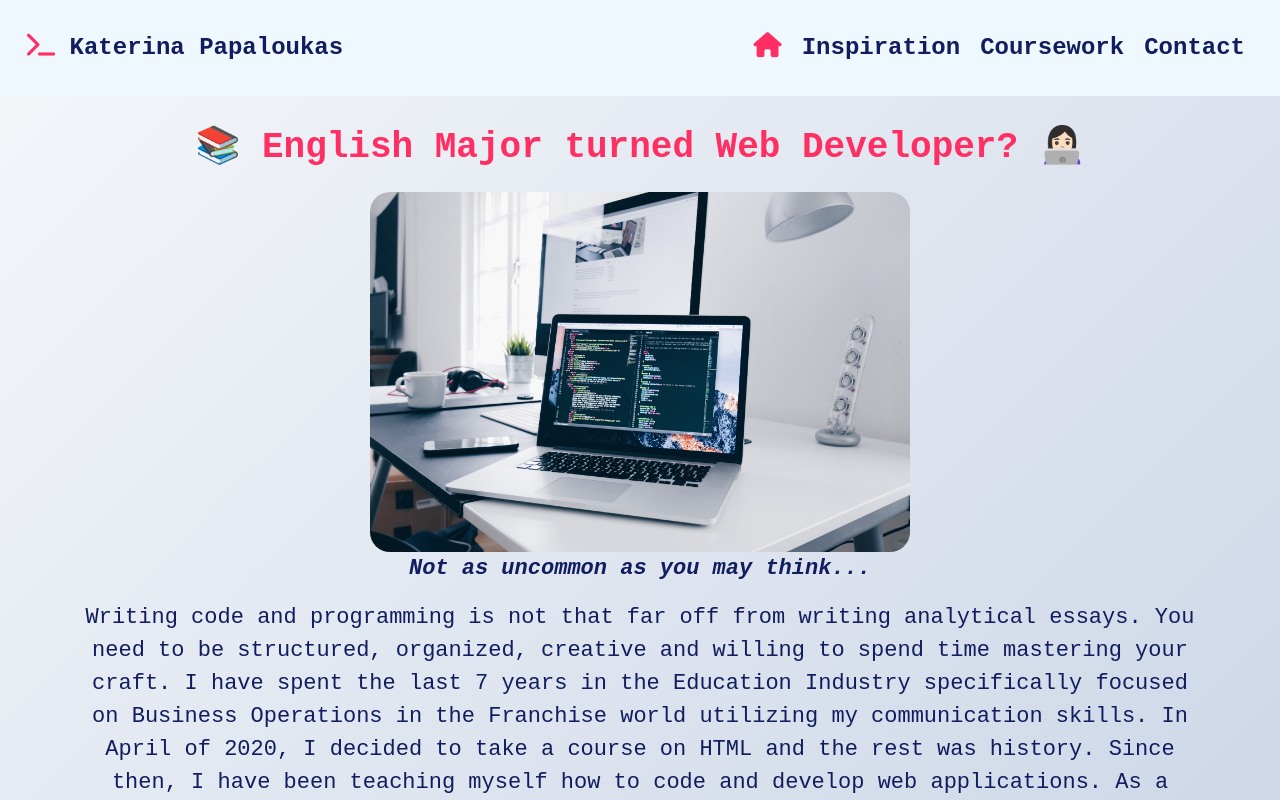
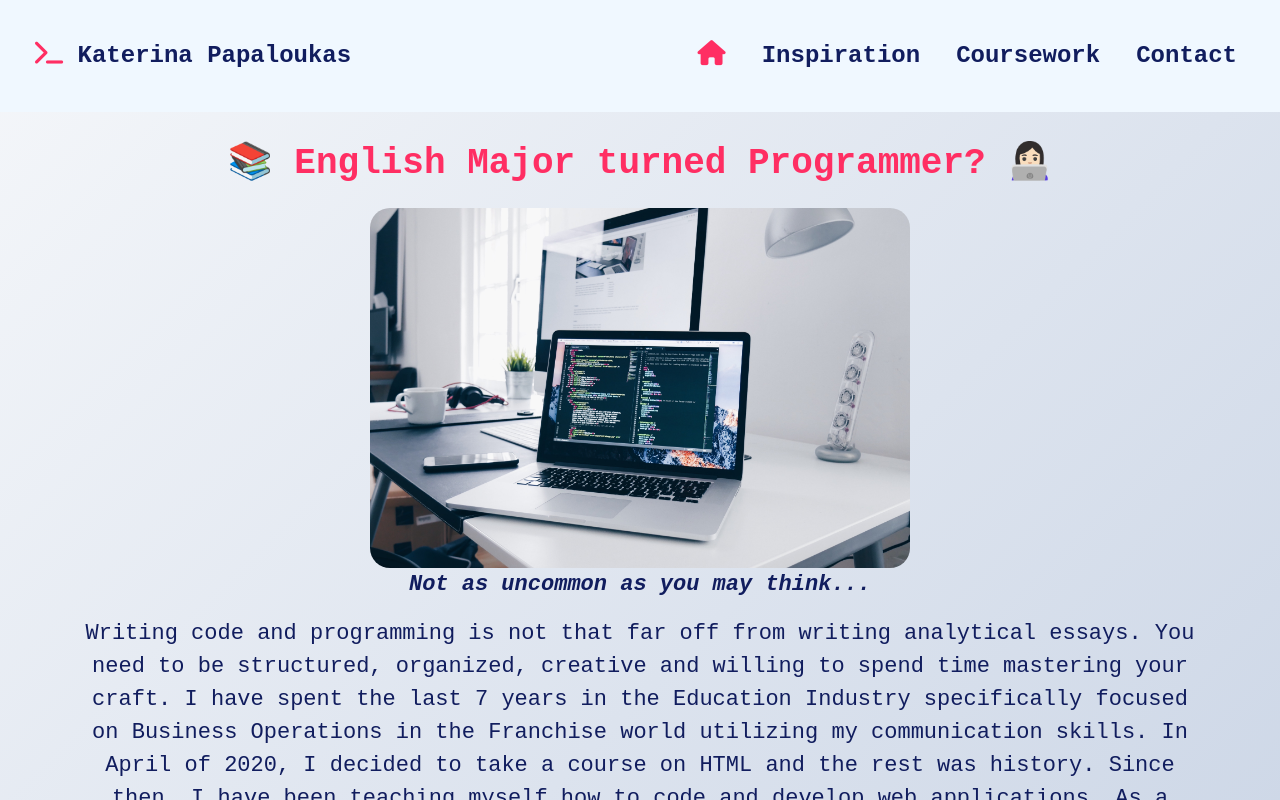
Before and after one commit to codingwithkat/Kats-Website, a React (Create React App) app: page / in a window 1280 px wide. Shown: the top 800 px of the page. Built offline with nearby package versions, Linux system fonts and the light colour scheme.

Commit message:
styling changes to nav bar and inspiration title

```diff
--- a/src/components/Home.js
+++ b/src/components/Home.js
@@ -8,7 +8,7 @@ import jumbocode from "../images/jumbocode.JPG";
 
 export const Home = () => (
     <div>
-        <h3><strong><span>📚</span> English Major turned Web Developer? <span>👩🏻‍💻</span></strong></h3>
+        <h3><strong><span>📚</span> English Major turned Programmer? <span>👩🏻‍💻</span></strong></h3>
         <Container>
             <Row>
                 <Col xs={12} md={12}>
--- a/src/components/NavigationBar.js
+++ b/src/components/NavigationBar.js
@@ -19,7 +19,7 @@ const Styles = styled.div`
         font-family: 'Courier New', Courier, monospace;
         font-weight: bold;
         font-size: 24px;
-        margin: 2px;
+        margin: 10px;
 
 
         &:hover{
--- a/src/css/Inspiration.css
+++ b/src/css/Inspiration.css
@@ -44,3 +44,7 @@ h2 {
 .container {
     padding-top: 15px;
 }
+
+h3 {
+    font-weight: bold;
+}
```
